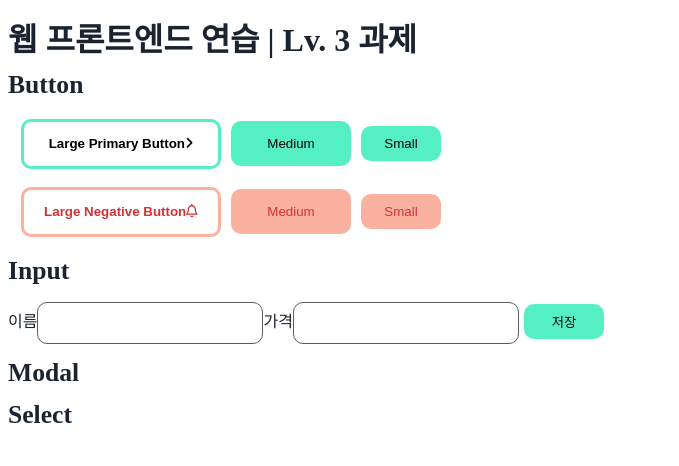
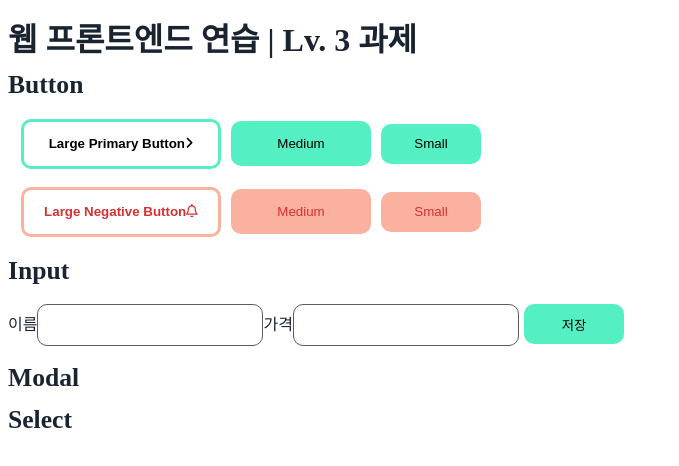
Before and after one commit to xoxojw/web-page-with-react, a React (Create React App) app: page / in a window 1280 px wide. Shown: the top 466 px of the page, without its empty margins (0-679 px from the left). Built offline with nearby package versions, Linux system fonts and the light colour scheme.

Commit message:
:pencil2: Fit typos - 버튼 사이즈 조정

```diff
--- a/src/components/Button.jsx
+++ b/src/components/Button.jsx
@@ -76,12 +76,12 @@ const StButton = styled.button`
         height: 50px;`
     case "medium":
       return css`
-        width: 120px;
+        width: 140px;
         height: 45px;`
     case "small":
       return css`
-        width: 80px;
-        height: 35px;`
+        width: 100px;
+        height: 40px;`
     }
   }}
 
```
